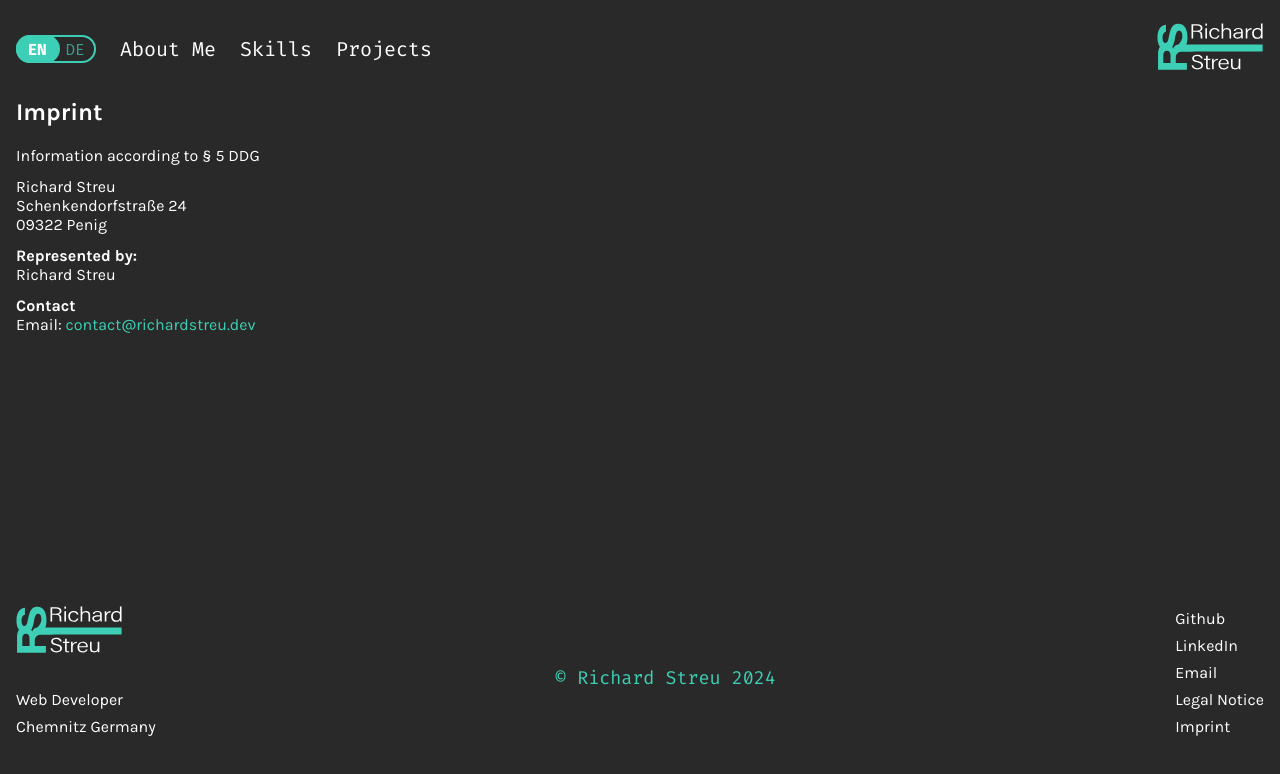
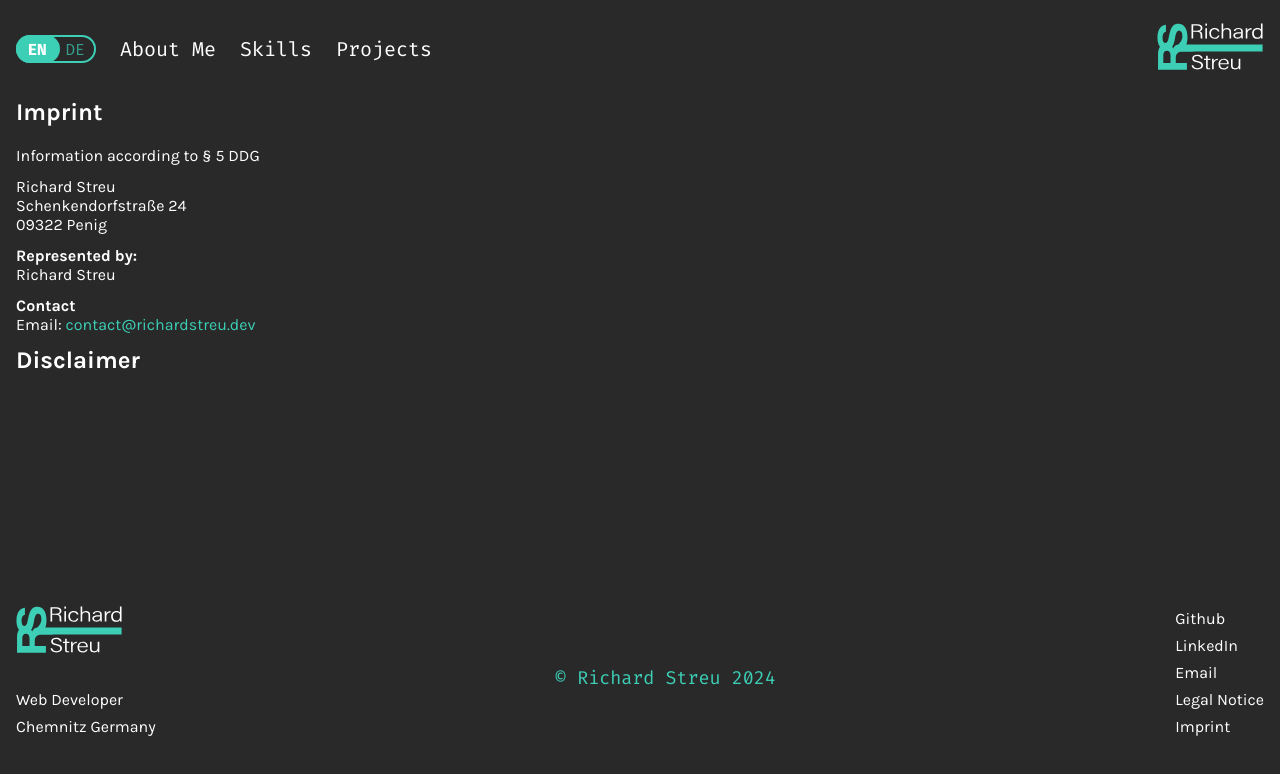
Before and after one commit to RichardStreu/portfolioAngular, an Angular app: page /imprint in a window 1280 px wide. Shown: the top 774 px of the page. Built offline with nearby package versions, Linux system fonts and the light colour scheme.

Commit message:
feat: add disclaimer text support to imprint component based on language selection

```diff
--- a/src/app/imprint/imprint.component.html
+++ b/src/app/imprint/imprint.component.html
@@ -10,5 +10,6 @@
       Richard Streu</p>
     <p><b>{{ contactText }}</b><br>
       Email: <a class="link" href="mailto:contact@richardstreu.dev">contact&#64;richardstreu.dev</a></p>
+    <h2>{{ disclaimerText }}</h2>
   </div>
 </main>
--- a/src/app/imprint/imprint.component.ts
+++ b/src/app/imprint/imprint.component.ts
@@ -19,6 +19,7 @@ export class ImprintComponent {
   informationText: string = "";
   representedByText: string = "";
   contactText: string = "";
+  disclaimerText: string = "";
 
   chooseImprintText() {
     this.imprintText =
@@ -44,6 +45,12 @@ export class ImprintComponent {
         ? "Contact"
         : 'Kontakt';
   }
+  chooseDisclaimerText() {
+    this.disclaimerText =
+      this.languageService.currentLanguage == 'en'
+        ? "Disclaimer"
+        : 'Haftungsausschluss';
+  }
 
   // function to change the language of the contact form
   chooseLanguage() {
@@ -52,6 +59,7 @@ export class ImprintComponent {
       this.chooseInformationText();
       this.chooseRepresentedByText();
       this.chooseContactText();
+      this.chooseDisclaimerText();
     });
   }
 
```
